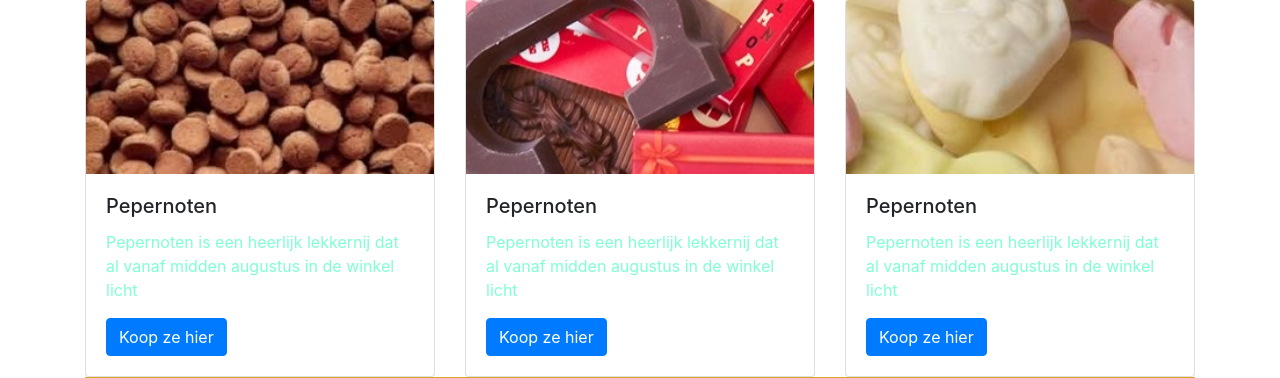
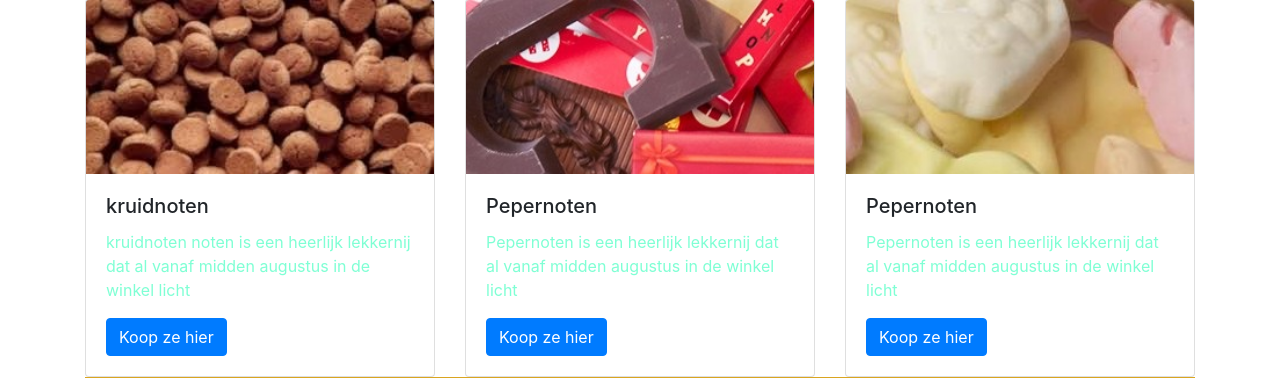
Before and after one commit to JMVD99/Blok-2, a PHP site: page / in a window 1280 px wide. Shown: the part 175-553 px from the top of the page. Run offline with PHP 8.4, Linux system fonts and the light colour scheme.

Commit message:
Versie 1.0.4

```diff
--- a/verlanglijstje.php
+++ b/verlanglijstje.php
@@ -12,10 +12,6 @@ $som = $getal1 + $getal2;
 // echo "<p>De waarde van de variabele is: " . $getal1 . "</p>";
 // echo "<p>De waarde van de tweede variabele is: " . $getal2 . "</p>";
 // echo "<p>De som is: " . $som . "</p>";
-$card_image_1 = "./IMG/kruidnoten.jfif";
-$card_title_1 = "Pepernoten";
-$card_text_1 = "Pepernoten is een heerlijk lekkernij dat al vanaf midden augustus in de winkel licht";
-$card_btn_1 = "Koop ze hier";
 
 $card_image_2 = "./IMG/Chocoladeletters.jpg";
 $card_title_2 = "Pepernoten";
@@ -27,21 +23,20 @@ $card_title_3 = "Pepernoten";
 $card_text_3 = "Pepernoten is een heerlijk lekkernij dat al vanaf midden augustus in de winkel licht";
 $card_btn_3 = "Koop ze hier";
 
-$pepernoot = array("./IMG/pepernoot",
-                    "Pepernoten",
-                    "Pepernoten is een heerlijk lekkernij dat al vanaf midden augustus in de winkel licht",
+$kruidnoot = array("./IMG/kruidnoten.jfif",
+                    "kruidnoten",
+                    "kruidnoten noten is een heerlijk lekkernij dat al vanaf midden augustus in de winkel licht",
                     "Koop ze hier");
-
 ?>
 
 <div class="row">
     <div class="col-4">
         <div class="card">
-            <img src="<?php echo $card_image_1 ?>" class="card-img-top" alt="...">
+            <img src="<?php echo $kruidnoot[0] ?>" class="card-img-top" alt="...">
             <div class="card-body">
-                <h5 class="card-title"><?php echo $card_title_1 ?></h5>
-                <p class="card-text"><?php echo $card_text_1 ?></p>
-                <a href="#" class="btn btn-primary"><?php echo $card_btn_1 ?></a>
+                <h5 class="card-title"><?php echo $kruidnoot[1] ?></h5>
+                <p class="card-text"><?php echo $kruidnoot[2] ?></p>
+                <a href="#" class="btn btn-primary"><?php echo $kruidnoot[3] ?></a>
             </div>
         </div>
     </div>
```
